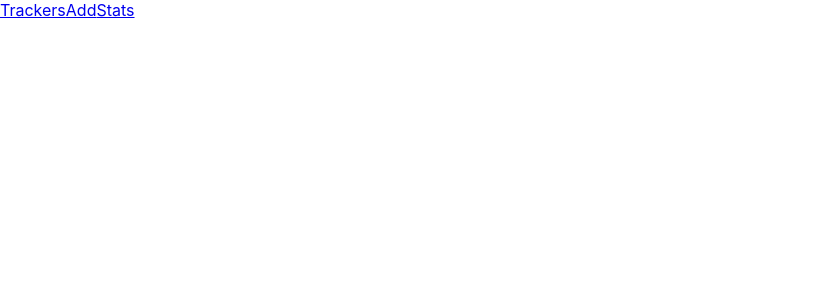
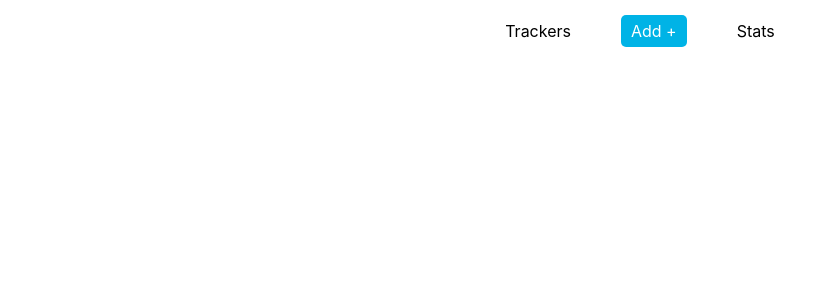
Before and after one commit to vaclav-zeman/track-anything, a React (Create React App) app: page / in a window 1280 px wide. Shown: the top 300 px of the page, without its empty margins (0-833 px from the left). Built offline with nearby package versions, Linux system fonts and the light colour scheme.

Commit message:
Update Header UI

```diff
--- a/src/ui/Header.tsx
+++ b/src/ui/Header.tsx
@@ -1,12 +1,36 @@
 import React from 'react';
 import { Link } from 'react-router-dom';
+import styled, { css } from 'styled-components';
+
+const Wrap = styled.header`
+  text-align: center;
+  padding: 15px 0;
+`;
+
+const StyledLink = styled(Link)`
+  margin: 0 20px;
+  color: black;
+  text-decoration: none;
+  padding: 6px 10px;
+  display: inline-block;
+
+  ${(props: { primary?: boolean }) =>
+    props.primary &&
+    css`
+      background: #00b3e6;
+      color: white;
+      border-radius: 5px;
+    `}
+`;
 
 const Header = () => (
-  <header>
-    <Link to="/">Trackers</Link>
-    <Link to="/add">Add</Link>
-    <Link to="/stats">Stats</Link>
-  </header>
+  <Wrap>
+    <StyledLink to="/">Trackers</StyledLink>
+    <StyledLink primary to="/add">
+      Add +
+    </StyledLink>
+    <StyledLink to="/stats">Stats</StyledLink>
+  </Wrap>
 );
 
 export default Header;
```
